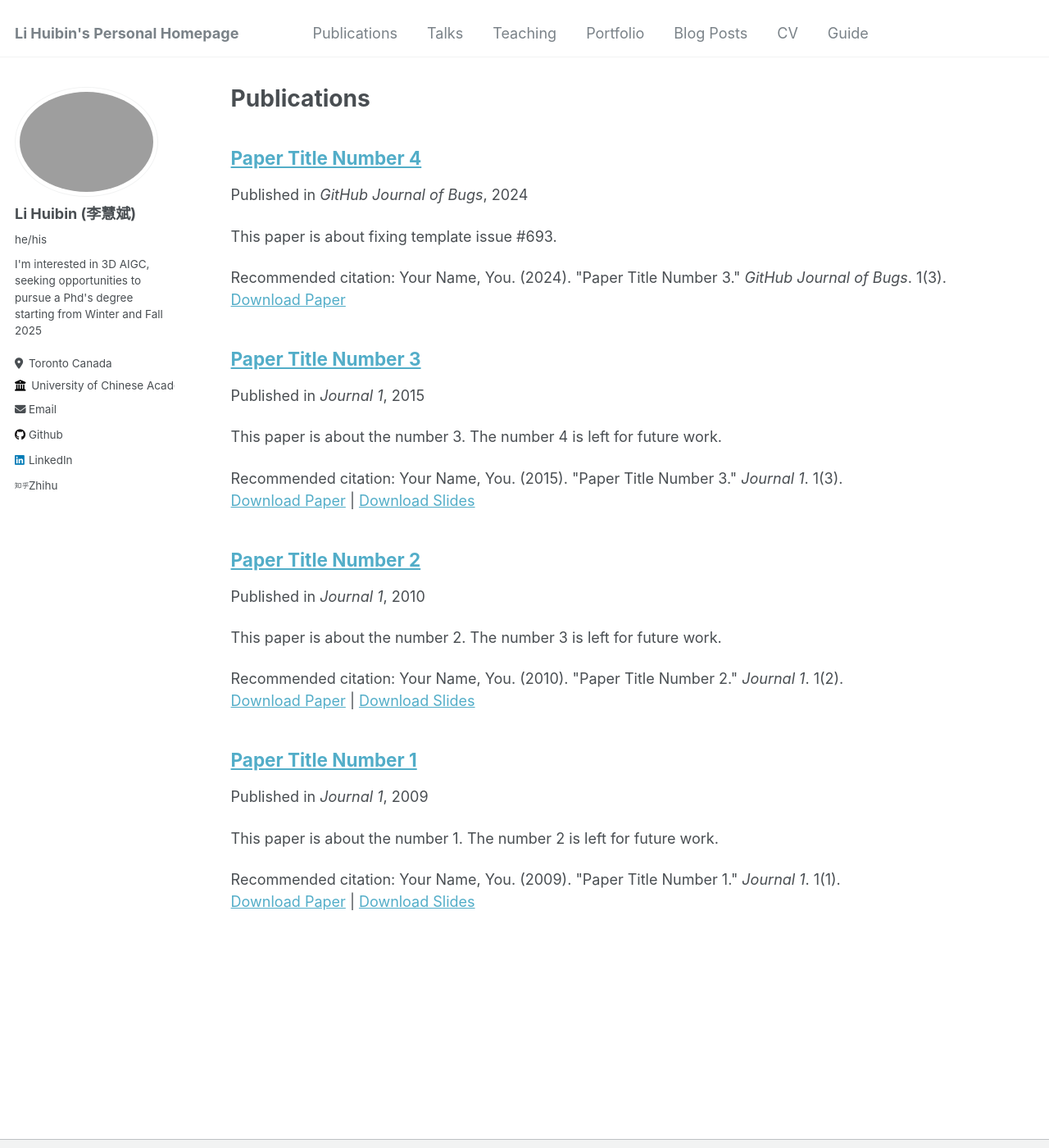
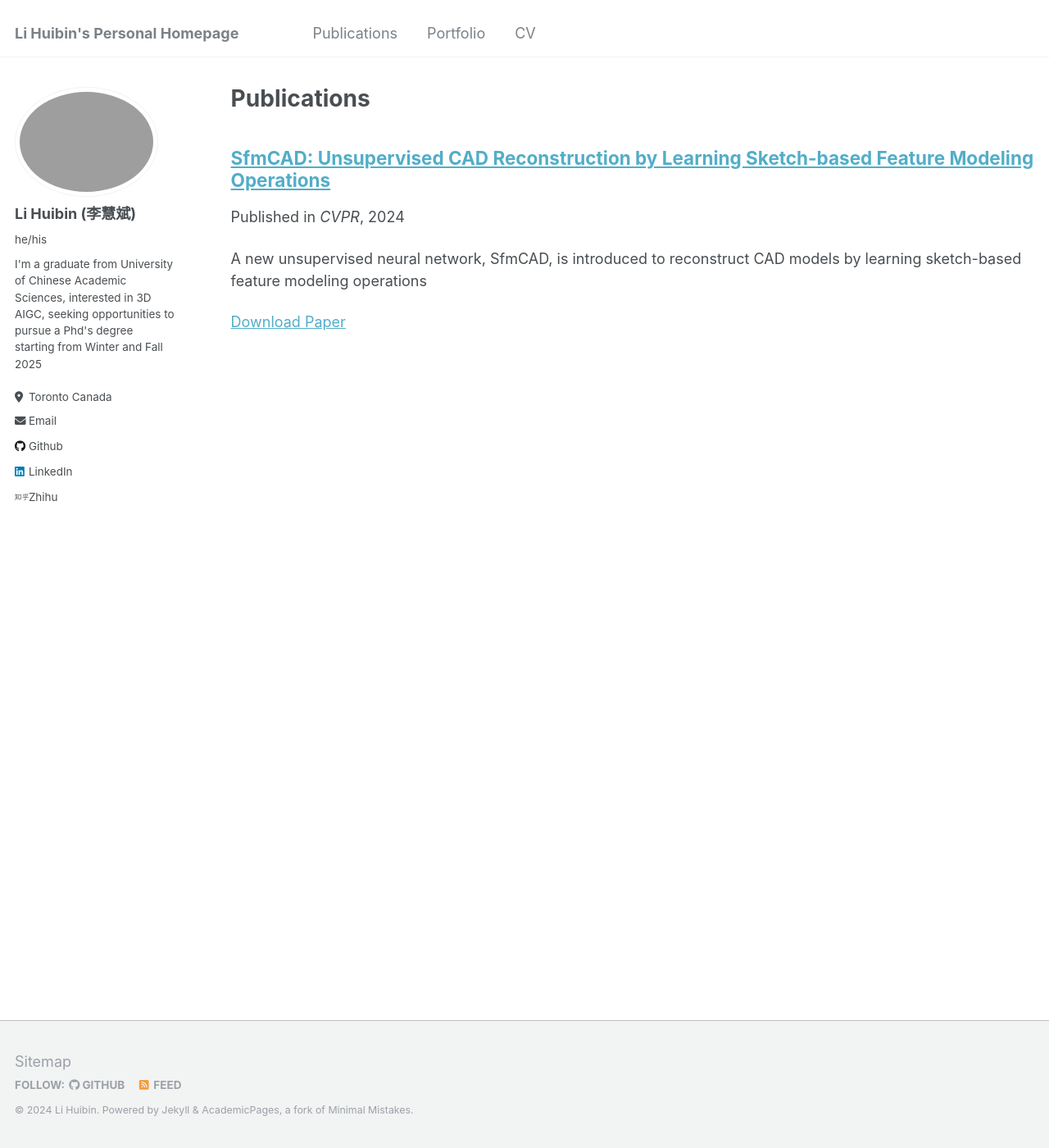
Before and after one commit to Matt-V50/matt-v50.github.io, a Jekyll site: the page built from _pages/publications.md, in a window 1280 px wide and 1400 px high. Shown: the whole window at 82% size. Built offline with Jekyll 4.4.1, drawn with Linux system fonts in a browser that asks for light colours.

Commit message:
upload cvpr

```diff
--- a/_config.yml
+++ b/_config.yml
@@ -24,9 +24,9 @@ author:
   avatar           : "profile_mine.png"
   name             : "Li Huibin (李慧斌)"
   pronouns         : "he/his"
-  bio              : "I'm interested in 3D AIGC, seeking opportunities to pursue a Phd's degree starting from Winter and Fall 2025"
+  bio              : "I'm a graduate from University of Chinese Academic Sciences, interested in 3D AIGC, seeking opportunities to pursue a Phd's degree starting from Winter and Fall 2025"
   location         : "Toronto Canada"
-  employer         : "University of Chinese Academic of Sciences"
+  employer         : # "University of Chinese Academic of Sciences"
   uri              : # URL
   email            : "lihuibin.ucas@gmail.com"
 
--- a/_publications/2009-10-01-paper-title-number-1.md
+++ /dev/null
@@ -1,13 +0,0 @@
----
-title: "Paper Title Number 1"
-collection: publications
-permalink: /publication/2009-10-01-paper-title-number-1
-excerpt: 'This paper is about the number 1. The number 2 is left for future work.'
-date: 2009-10-01
-venue: 'Journal 1'
-slidesurl: 'http://academicpages.github.io/files/slides1.pdf'
-paperurl: 'http://academicpages.github.io/files/paper1.pdf'
-citation: 'Your Name, You. (2009). &quot;Paper Title Number 1.&quot; <i>Journal 1</i>. 1(1).'
----
-
-The contents above will be part of a list of publications, if the user clicks the link for the publication than the contents of section will be rendered as a full page, allowing you to provide more information about the paper for the reader. When publications are displayed as a single page, the contents of the above "citation" field will automatically be included below this section in a smaller font.
--- a/_publications/2010-10-01-paper-title-number-2.md
+++ /dev/null
@@ -1,13 +0,0 @@
----
-title: "Paper Title Number 2"
-collection: publications
-permalink: /publication/2010-10-01-paper-title-number-2
-excerpt: 'This paper is about the number 2. The number 3 is left for future work.'
-date: 2010-10-01
-venue: 'Journal 1'
-slidesurl: 'http://academicpages.github.io/files/slides2.pdf'
-paperurl: 'http://academicpages.github.io/files/paper2.pdf'
-citation: 'Your Name, You. (2010). &quot;Paper Title Number 2.&quot; <i>Journal 1</i>. 1(2).'
----
-
-The contents above will be part of a list of publications, if the user clicks the link for the publication than the contents of section will be rendered as a full page, allowing you to provide more information about the paper for the reader. When publications are displayed as a single page, the contents of the above "citation" field will automatically be included below this section in a smaller font.
--- a/_publications/2015-10-01-paper-title-number-3.md
+++ /dev/null
@@ -1,13 +0,0 @@
----
-title: "Paper Title Number 3"
-collection: publications
-permalink: /publication/2015-10-01-paper-title-number-3
-excerpt: 'This paper is about the number 3. The number 4 is left for future work.'
-date: 2015-10-01
-venue: 'Journal 1'
-slidesurl: 'http://academicpages.github.io/files/slides3.pdf'
-paperurl: 'http://academicpages.github.io/files/paper3.pdf'
-citation: 'Your Name, You. (2015). &quot;Paper Title Number 3.&quot; <i>Journal 1</i>. 1(3).'
----
-
-The contents above will be part of a list of publications, if the user clicks the link for the publication than the contents of section will be rendered as a full page, allowing you to provide more information about the paper for the reader. When publications are displayed as a single page, the contents of the above "citation" field will automatically be included below this section in a smaller font.
--- a/_publications/2024-02-17-paper-title-number-4.md
+++ b/_publications/2024-02-17-paper-title-number-4.md
@@ -1,12 +1,18 @@
 ---
-title: "Paper Title Number 4"
+title: "SfmCAD: Unsupervised CAD Reconstruction by Learning Sketch-based Feature Modeling Operations"
 collection: publications
-permalink: /publication/2024-02-17-paper-title-number-4
-excerpt: 'This paper is about fixing template issue #693.'
-date: 2024-02-17
-venue: 'GitHub Journal of Bugs'
-paperurl: 'http://academicpages.github.io/files/paper3.pdf'
-citation: 'Your Name, You. (2024). &quot;Paper Title Number 3.&quot; <i>GitHub Journal of Bugs</i>. 1(3).'
+permalink: /publication/2024-02-17-sfm-cad
+excerpt: 'A new unsupervised neural network, SfmCAD, is introduced to reconstruct CAD models by learning sketch-based feature modeling operations'
+date: 2024-02-27
+venue: 'CVPR'
+paperurl: 'http://academicpages.github.io/files/2024_CVPR_SfmCAD_main.pdf'
+header:
+  teaser: https://raw.githubusercontent.com/FavorMylikes/hackmd-note/img/img2024_CVPR_SfmCAD_main.jpg
+# citation: 'Your Name, You. (2024). &quot;Paper Title Number 3.&quot; <i>GitHub Journal of Bugs</i>. 1(3).'
 ---
 
-The contents above will be part of a list of publications, if the user clicks the link for the publication than the contents of section will be rendered as a full page, allowing you to provide more information about the paper for the reader. When publications are displayed as a single page, the contents of the above "citation" field will automatically be included below this section in a smaller font.
+<img src="https://raw.githubusercontent.com/FavorMylikes/hackmd-note/img/img2024_CVPR_SfmCAD_main.jpg" alt="2024_CVPR_SfmCAD_main"/>
+
+## Abstract
+
+This paper introduces SfmCAD, a novel unsupervisednetwork that reconstructs 3D shapes by learning the SketchbasedFeature Modeling operations commonly used inmodern CAD workflows. Given a 3D shape representedas voxels, SfmCAD learns a neural-typed sketch+path parameterizedrepresentation, including 2D sketches of featureprimitives and their 3D sweeping paths without supervision, for inferring feature-based CAD programs. SfmCADemploys 2D sketches for local detail representation and 3Dpaths to capture the overall structure, achieving a clearseparation between shape details and structure. This conversioninto parametric forms enables users to seamlesslyadjust the shape’s geometric and structural features, thusenhancing interpretability and user control. We demonstratethe effectiveness of our method by applying Sfm-CAD to many different types of objects, such as CAD parts, ShapeNet objects, and tree shapes. Extensive comparisonsshow that SfmCAD produces compact and faithful 3D reconstructionswith superior quality compared to alternatives.The code is released at [SfmCAD](https://github.com/BunnySoCrazy/SfmCAD).
```
Also changed, not shown: _data/navigation.yml (+8 -8 lines), _pages/about.md (+1 -1 lines), 8 other files.
